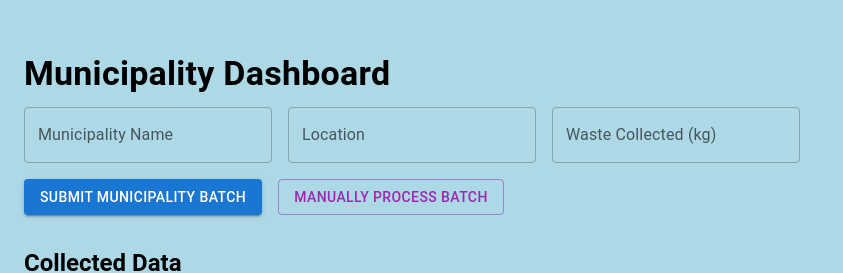
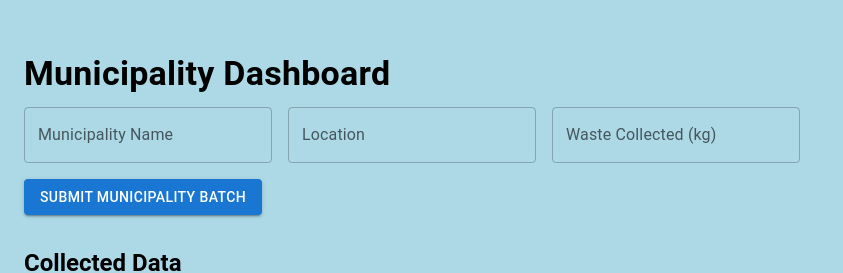
Before and after one commit to Nandhusenthil/E-waste-tracking, a React (Vite) app in the folder frontend/: page /municipalitydashboard in a window 1280 px wide. Shown: the part 221-494 px from the top of the page, without its empty margins (0-843 px from the left). Built offline with nearby package versions, Linux system fonts and the light colour scheme; no server answers.

Commit message:
removed manual entry

```diff
--- a/frontend/src/pages/MunicipalityDashboard.jsx
+++ b/frontend/src/pages/MunicipalityDashboard.jsx
@@ -67,20 +67,7 @@ const MunicipalityDashboard = () => {
     }
   };
 
-  const handleManualProcess = () => {
-    const newBatchId = `batch_${batchCounter}`;
 
-    const newManualEntry = {
-      name: 'Manual Batch',
-      location: 'Manual Location',
-      waste: '0',
-      batch_id: newBatchId,
-      createdAt: new Date().toISOString(),
-    };
-
-    setEntries((prev) => [...prev, newManualEntry]);
-    setBatchCounter((prev) => prev + 1); // Increment counter after manual batch
-  };
 
   useEffect(() => {
     fetchData();
@@ -122,9 +109,6 @@ const MunicipalityDashboard = () => {
             Submit Municipality Batch
           </Button>
 
-          <Button variant="outlined" color="secondary" onClick={handleManualProcess}>
-            Manually Process Batch
-          </Button>
         </Stack>
       </form>
 
```
